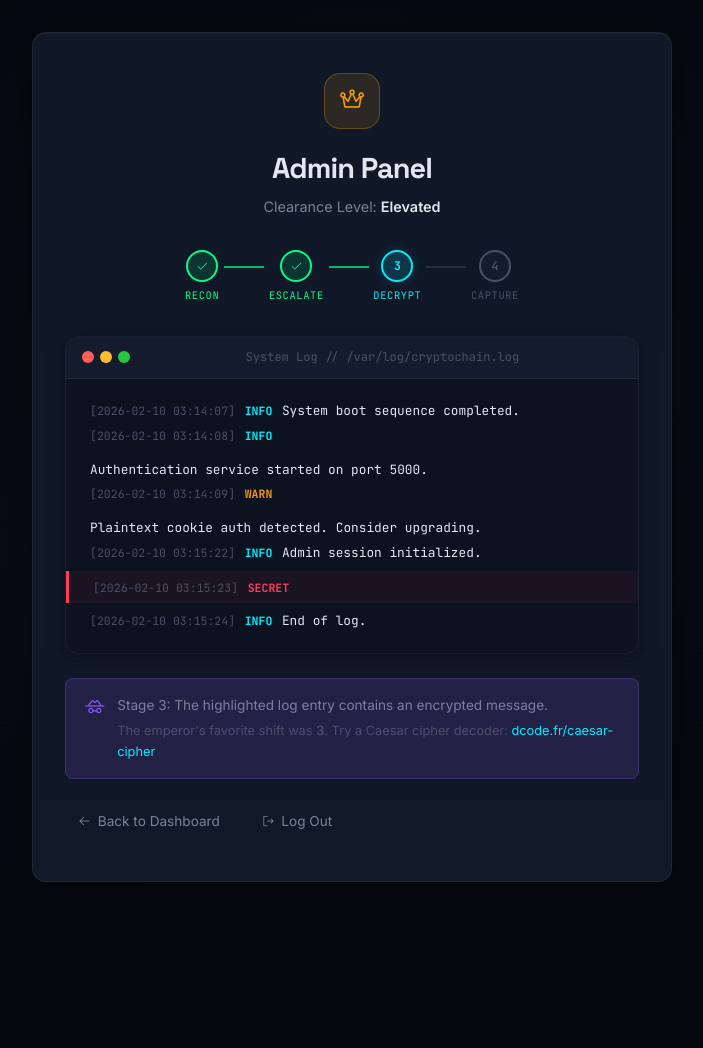
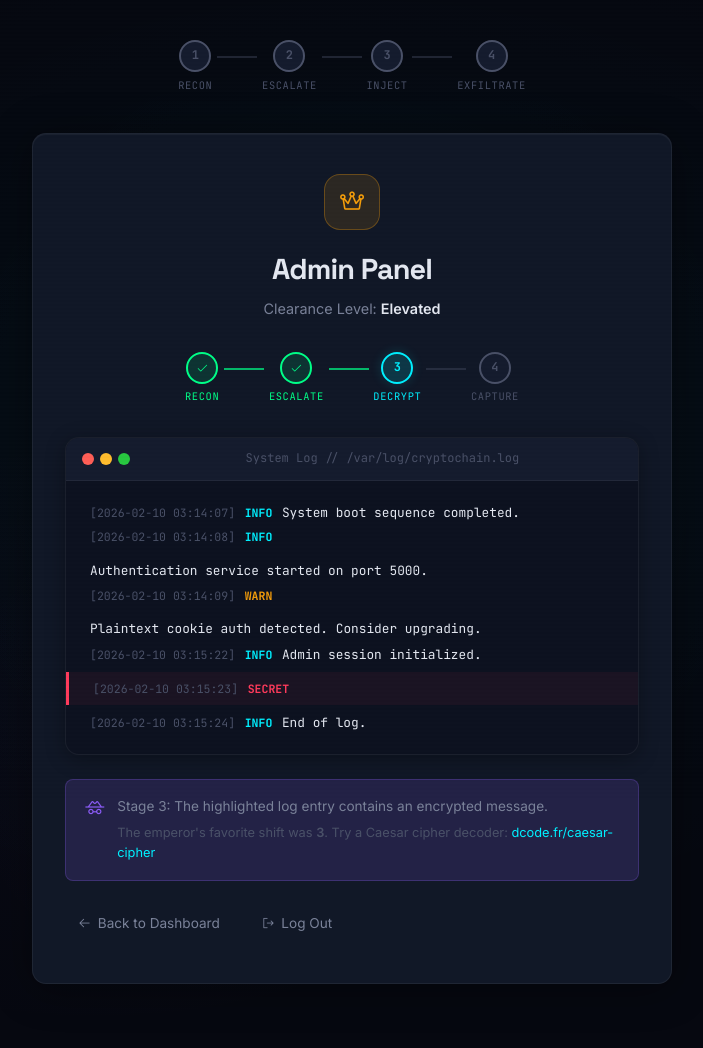
Before and after one commit to saffi907/A465-Peer-Learning-Programming_C, a Flask app: page /admin in a window 1280 px wide. Shown: the whole page, without its empty margins (288-991 px from the left). Before the commit the page ends 882 px from the top, so only its background shows below. Run offline with Flask 3, Linux system fonts and the light colour scheme; the visitor is signed in with stand-in values (Sample User, id 1); some libraries are stand-ins or nearby versions.

Commit message:
update base layout with new stage labels

```diff
--- a/templates/base.html
+++ b/templates/base.html
@@ -1,54 +1,60 @@
 <!DOCTYPE html>
 <html lang="en">
-
 <head>
     <meta charset="UTF-8">
     <meta name="viewport" content="width=device-width, initial-scale=1.0">
-    <title>{% block title %}CryptoChain{% endblock %} // CTF</title>
-    <meta name="description" content="CryptoChain: A browser-only multi-stage cryptography CTF for CSCE A465.">
+    <title>VulnChain -- {% block title %}Portal{% endblock %}</title>
 
-    <!-- Fonts -->
     <link rel="preconnect" href="https://fonts.googleapis.com">
-    <link rel="preconnect" href="https://fonts.gstatic.com" crossorigin>
-    <link
-        href="https://fonts.googleapis.com/css2?family=Inter:wght@400;500;600&family=JetBrains+Mono:wght@400;500;700&family=Space+Grotesk:wght@500;600;700&display=swap"
-        rel="stylesheet">
-
-    <!-- Icons -->
-    <link rel="stylesheet" href="https://unpkg.com/@phosphor-icons/web@2.1.1/src/regular/style.css">
+    <link href="https://fonts.googleapis.com/css2?family=Inter:wght@400;500;600&family=JetBrains+Mono:wght@400;500;700&family=Space+Grotesk:wght@500;700&display=swap" rel="stylesheet">
+    <link rel="stylesheet" href="https://unpkg.com/@phosphor-icons/web@2.0.3/src/regular/style.css">
 
     <link rel="stylesheet" href="{{ url_for('static', filename='style.css') }}">
+    <script src="{{ url_for('static', filename='app.js') }}" defer></script>
 </head>
+<body>
+    <div class="scan-lines"></div>
 
-<body>
-    <!-- Scan lines overlay -->
-    <div class="scan-lines" aria-hidden="true"></div>
-
-    <!-- Main container -->
-    <div class="app-shell">
-        {% block content %}{% endblock %}
+    <div class="layout">
+        <!-- Stage Tracker -->
+        <div class="stage-tracker">
+            <div class="tracker-step {% block step1_class %}{% endblock %}">
+                <span class="step-num">1</span>
+                <span class="step-label">Recon</span>
+            </div>
+            <div class="tracker-line-h"></div>
+            <div class="tracker-step {% block step2_class %}{% endblock %}">
+                <span class="step-num">2</span>
+                <span class="step-label">Escalate</span>
+            </div>
+            <div class="tracker-line-h"></div>
+            <div class="tracker-step {% block step3_class %}{% endblock %}">
+                <span class="step-num">3</span>
+                <span class="step-label">Inject</span>
+            </div>
+            <div class="tracker-line-h"></div>
+            <div class="tracker-step {% block step4_class %}{% endblock %}">
+                <span class="step-num">4</span>
+                <span class="step-label">Exfiltrate</span>
+            </div>
         </div>
 
-    <!-- Flash messages -->
+        <!-- Flash Messages -->
         {% with messages = get_flashed_messages() %}
         {% if messages %}
-    <div class="flash-container" id="flash-container">
+        <div class="flash-container">
             {% for msg in messages %}
-        <div class="flash-msg">
-            <i class="ph ph-warning-circle"></i>
+            <div class="flash-message">
+                <i class="ph ph-info"></i>
                 <span>{{ msg }}</span>
             </div>
             {% endfor %}
         </div>
-    <script>
-        setTimeout(() => {
-            const fc = document.getElementById('flash-container');
-            if (fc) fc.style.opacity = '0';
-            setTimeout(() => { if (fc) fc.remove(); }, 500);
-        }, 4000);
-    </script>
         {% endif %}
         {% endwith %}
+
+        <!-- Page Content -->
+        {% block content %}{% endblock %}
+    </div>
 </body>
-
 </html>
```
Lines whose indentation alone changed are shown as unchanged.
